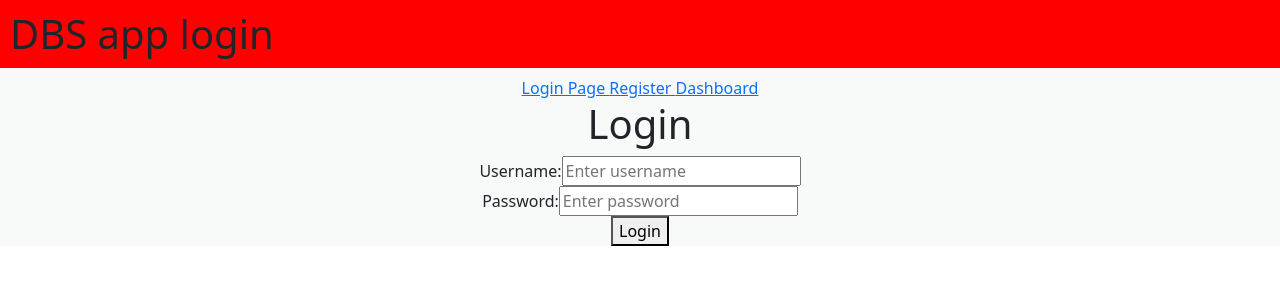
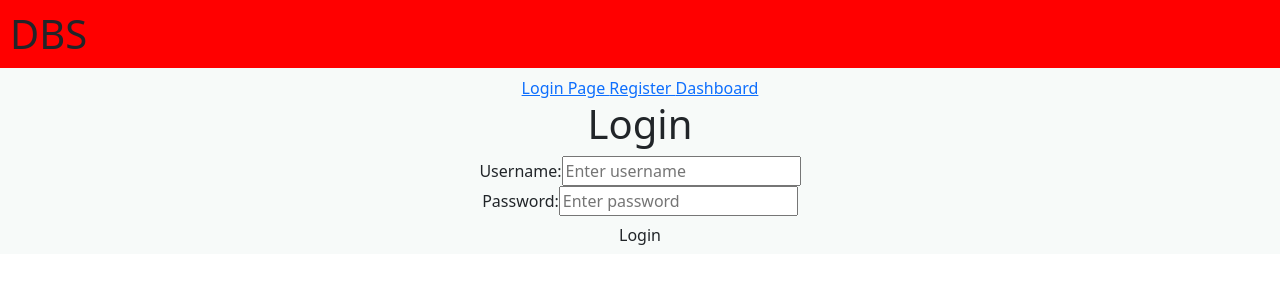
Before and after one commit to WYH-SG/TT6_12, a React (Create React App) app in the folder client/: page / in a window 1280 px wide. Shown: the top 300 px of the page. Built offline with nearby package versions, Linux system fonts and the light colour scheme; no server answers; the HTML template or start-up script is replaced by a standard one.

Commit message:
Added nice button, changed login page button to nice button, edited header in App.js

```diff
--- a/client/src/App.js
+++ b/client/src/App.js
@@ -20,7 +20,7 @@
       <h1 style ={{backgroundColor: "red",
                    textAlign: "left",
                    padding: "10px 10px",
-                   }}>DBS app login</h1>
+                   }}>DBS</h1>
       <Router>
         {/* Create a link to route user to another page */}
         <Link to ="/"> Login Page </Link>
--- a/client/src/pages/LoginPage.js
+++ b/client/src/pages/LoginPage.js
@@ -111,7 +111,7 @@
                       />
                   </div>
 
-                  <button onClick={login}>Login</button>
+                  <button onClick={login} className = 'btn'>Login</button>
               </div>
           </div>
 
--- a/client/src/styles/index.css
+++ b/client/src/styles/index.css
@@ -28,4 +28,9 @@
   background: red;
   color: white;
   padding: 10px 20px;
+  border-radius: 5px;
+  border: none;
+  margin: 10px;
+  cursor: pointer;
+  font-size: 15px;
 }
```
